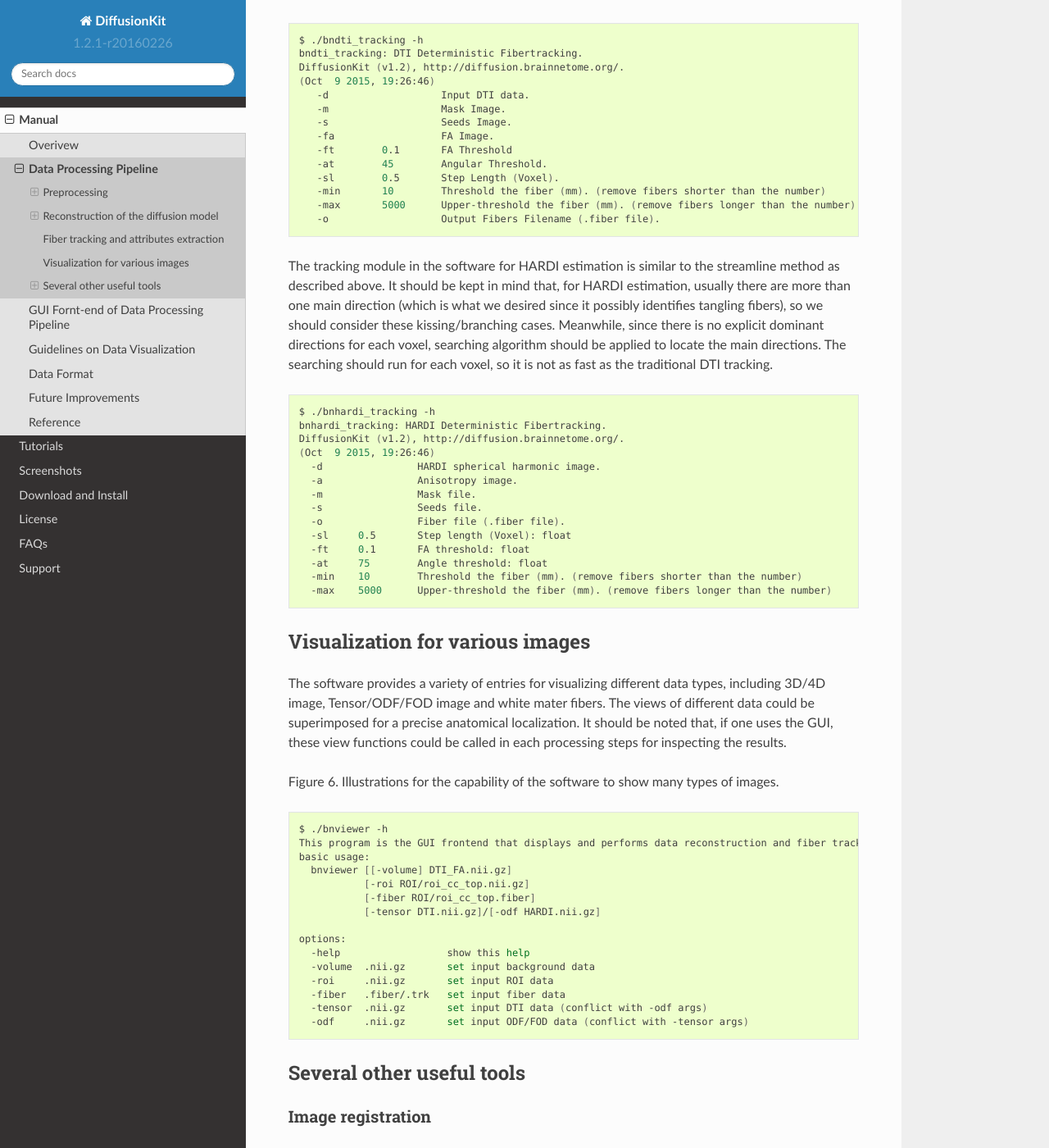
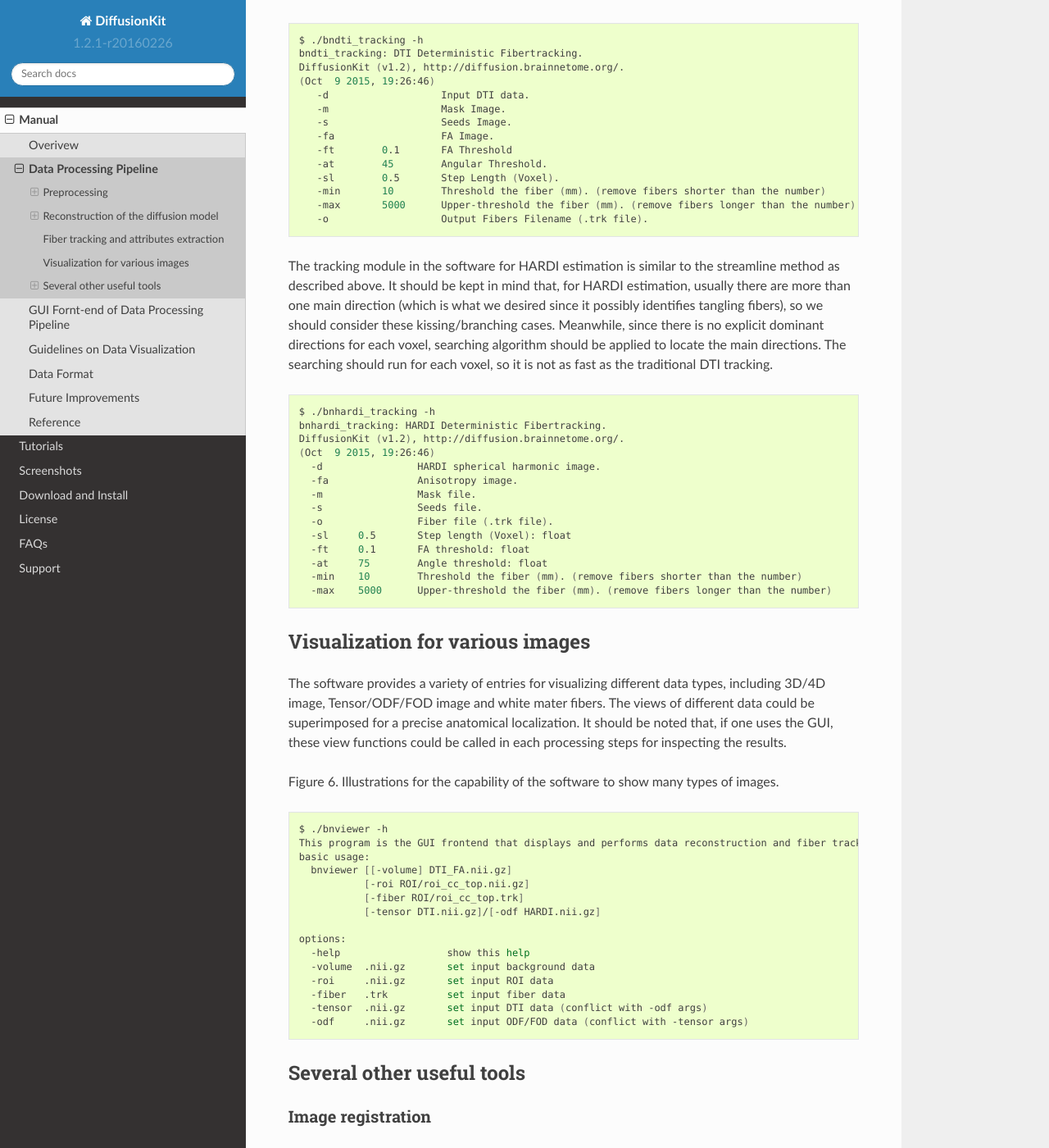
Before and after one commit to brainnetome/diffusionkit, a Sphinx documentation site: the page built from source/userguide.rst, in a window 1280 px wide and 1400 px high, scrolled down 6383 px. Shown: the whole window at 82% size. Built offline with Sphinx 7.4.7 and the Read the Docs theme 2.0.0, drawn with Linux system fonts in a browser that asks for light colours; formulas are drawn with MathJax 3.

Commit message:
update command line help outputs;

```diff
--- a/source/userguide.rst
+++ b/source/userguide.rst
@@ -390,7 +390,7 @@ deterministic streamline tractography `[15] <reference.html#id15>`_, as illustra
     -sl        0.5       Step Length (Voxel).
     -min       10        Threshold the fiber (mm). (remove fibers shorter than the number)
     -max       5000      Upper-threshold the fiber (mm). (remove fibers longer than the number)
-    -o                   Output Fibers Filename (.fiber file).
+    -o                   Output Fibers Filename (.trk file).
 
 The tracking module in the software for HARDI estimation is similar to the
 streamline method as described above. It should be kept in mind that, for
@@ -408,10 +408,10 @@ voxel, so it is not as fast as the traditional DTI tracking.
  DiffusionKit (v1.2), http://diffusion.brainnetome.org/.
  (Oct  9 2015, 19:26:46)
    -d                HARDI spherical harmonic image.
-   -a                Anisotropy image.
+   -fa               Anisotropy image.
    -m                Mask file.
    -s                Seeds file.
-   -o                Fiber file (.fiber file).
+   -o                Fiber file (.trk file).
    -sl     0.5       Step length (Voxel): float
    -ft     0.1       FA threshold: float
    -at     75        Angle threshold: float
@@ -436,14 +436,14 @@ Figure 6. Illustrations for the capability of the software to show many types of
  basic usage:
    bnviewer [[-volume] DTI_FA.nii.gz]
             [-roi ROI/roi_cc_top.nii.gz]
-            [-fiber ROI/roi_cc_top.fiber]
+            [-fiber ROI/roi_cc_top.trk]
             [-tensor DTI.nii.gz]/[-odf HARDI.nii.gz]
 
  options:
    -help                  show this help
    -volume  .nii.gz       set input background data
    -roi     .nii.gz       set input ROI data
-   -fiber   .fiber/.trk   set input fiber data
+   -fiber   .trk          set input fiber data
    -tensor  .nii.gz       set input DTI data (conflict with -odf args)
    -odf     .nii.gz       set input ODF/FOD data (conflict with -tensor args)
 
@@ -659,7 +659,7 @@ split fiber bundles based on given ROIs.
     -and                                      AND file: ro1.nii.gz,roi2.nii.gz
     -or                                       OR file: roi1.nii.gz,roi2.nii.gz
     -not                                      NOT file: ro1.nii.gz,roi2.nii.gz
-    -o                                        Output file (.fiber file).
+    -o                                        Output file (.trk file).
 
 :code:`bnfiber_end`, to cut the fiber bundles given start/stop ROIs, which is useful
 to get the exact connections between two ROIs in constructing connectivity matrix.
@@ -673,7 +673,7 @@ to get the exact connections between two ROIs in constructing connectivity matri
     -fiber                                    fiber file
     -roi1                                     roi1 file
     -roi2                                     roi2 file
-    -o                                        Output file (.fiber file)
+    -o                                        Output file (.trk file)
 
 :code:`bnfiber_stats`, to extract statistical properties of the fiber bundle, such
 as mean FA/MD and fiber numbers.
```
